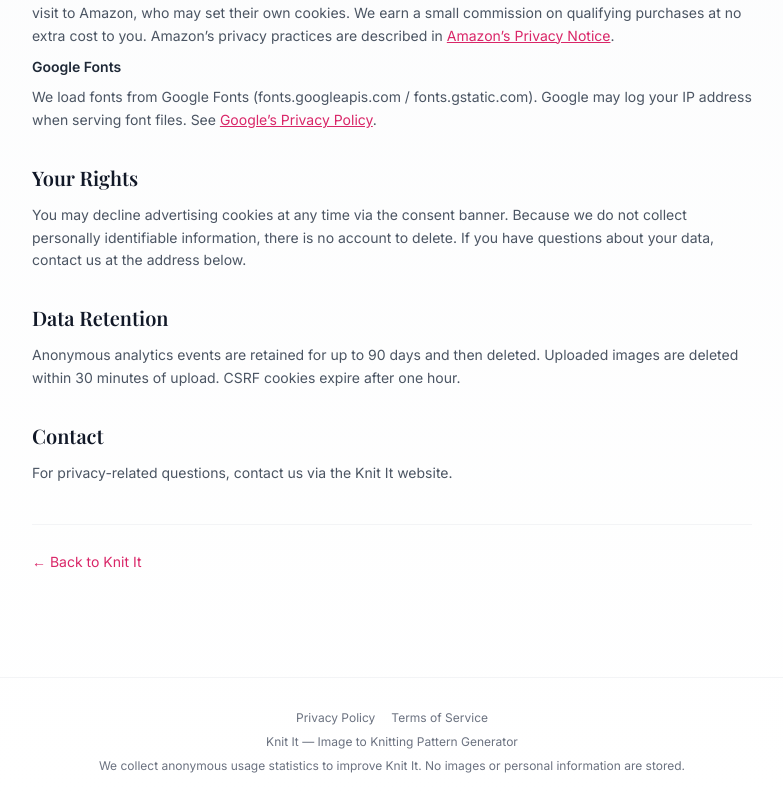
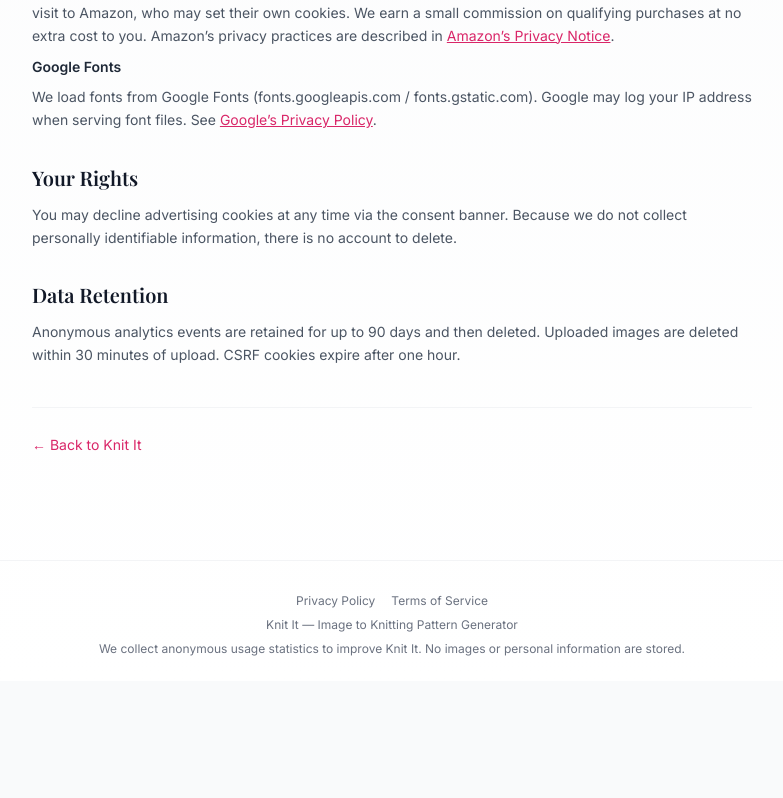
Before and after one commit to christopherpnewell/stitchcraft, a React (Vite) app in the folder client/: page /privacy in a window 1280 px wide. Shown: the part 894-1692 px from the top of the page, without its empty margins (248-1031 px from the left). After the commit the page ends 1575 px from the top, so only its background shows below. Built offline with nearby package versions, Linux system fonts and the light colour scheme.

Commit message:
chore: remove contact sections from Privacy and Terms pages

```diff
--- a/client/src/pages/Privacy.jsx
+++ b/client/src/pages/Privacy.jsx
@@ -98,8 +98,7 @@ export default function Privacy() {
       <Section title="Your Rights">
         <p>
           You may decline advertising cookies at any time via the consent banner. Because we do not
-          collect personally identifiable information, there is no account to delete. If you have
-          questions about your data, contact us at the address below.
+          collect personally identifiable information, there is no account to delete.
         </p>
       </Section>
 
@@ -107,12 +106,6 @@ export default function Privacy() {
         <p>
           Anonymous analytics events are retained for up to 90&nbsp;days and then deleted. Uploaded
           images are deleted within 30&nbsp;minutes of upload. CSRF cookies expire after one hour.
-        </p>
-      </Section>
-
-      <Section title="Contact">
-        <p>
-          For privacy-related questions, contact us via the Knit It website.
         </p>
       </Section>
 
--- a/client/src/pages/Terms.jsx
+++ b/client/src/pages/Terms.jsx
@@ -91,12 +91,6 @@ export default function Terms() {
         </p>
       </Section>
 
-      <Section title="Contact">
-        <p>
-          For questions about these terms, contact us via the Knit It website.
-        </p>
-      </Section>
-
       <div className="mt-10 pt-6 border-t border-gray-100">
         <Link
           to="/"
```
